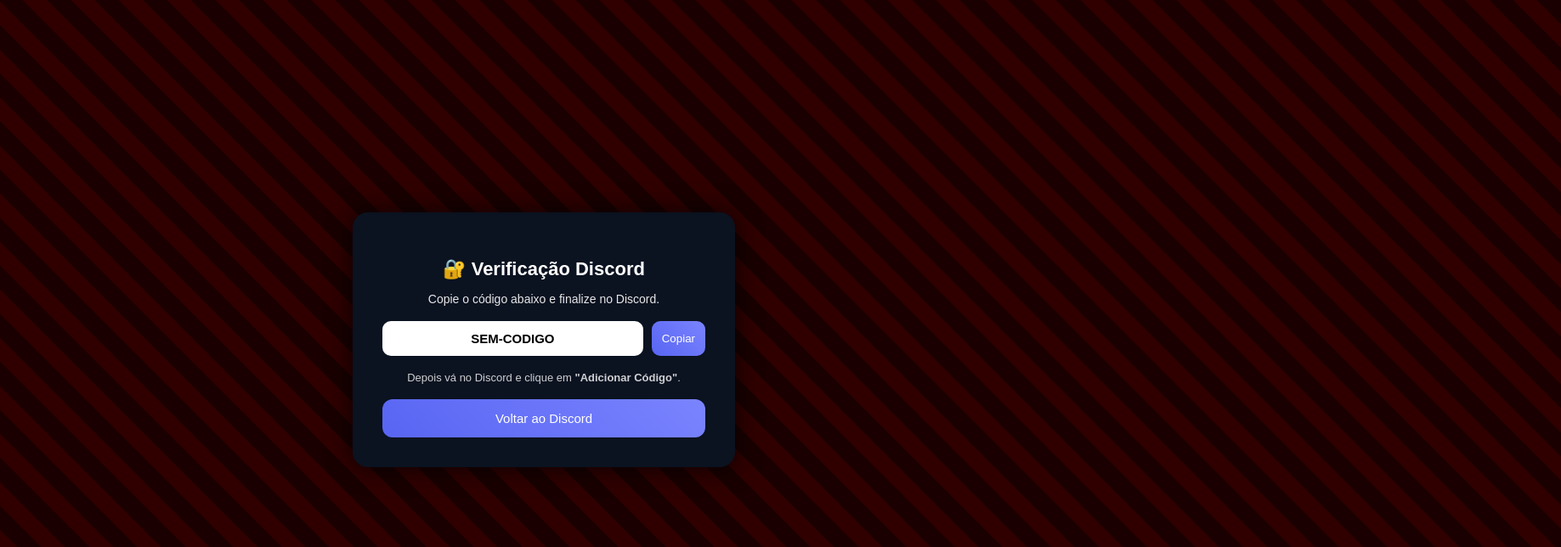
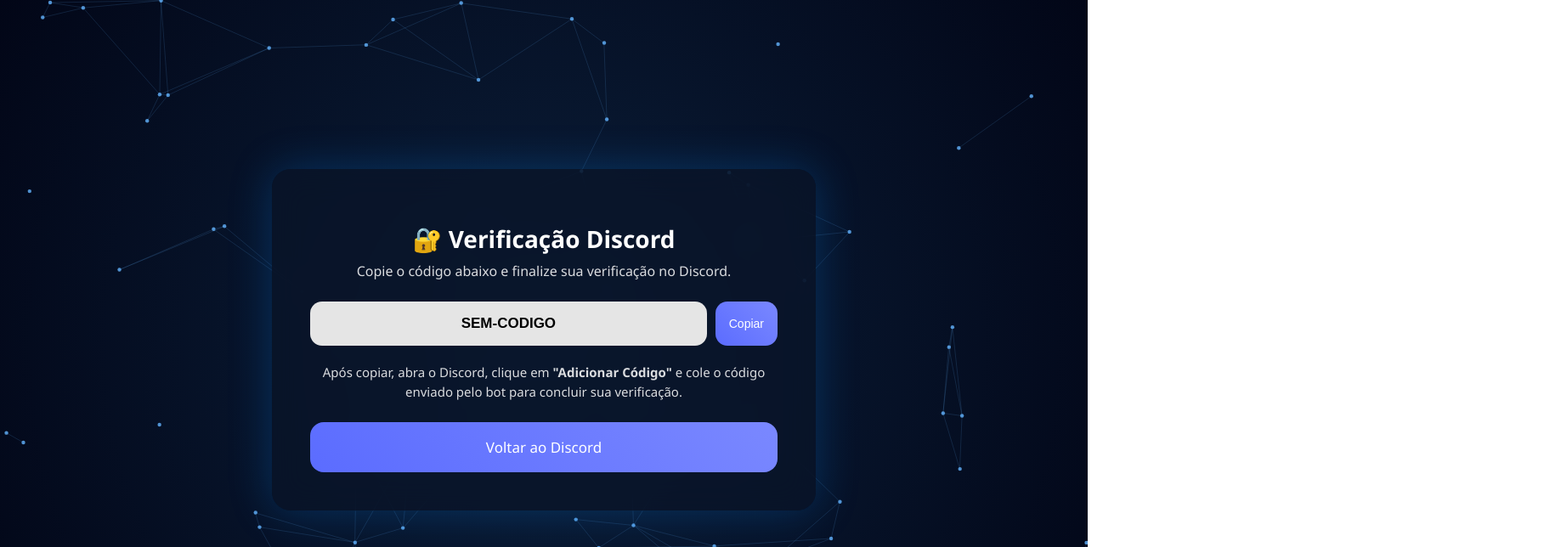
Before and after one commit to hydra-verify/Verifica-o-Hydra, a plain HTML site: page index.html in a window 1280 px wide. Shown: the top 644 px of the page at 85% size, 1837 px wide, since content can reach past the window. Drawn offline with Linux system fonts and the light colour scheme.

Commit message:
Update index.html

```diff
--- a/index.html
+++ b/index.html
@@ -2,172 +2,219 @@
 <html lang="pt-BR">
 <head>
 <meta charset="UTF-8">
-<title>Hydra Verificação</title>
+<title>Verificação Discord</title>
 
 <style>
 body {
   margin: 0;
-  font-family: Arial, sans-serif;
+  font-family: 'Segoe UI', sans-serif;
   height: 100vh;
+  overflow: hidden;
+  background: radial-gradient(circle at center, #0b1f3a, #020617);
   display: flex;
   justify-content: center;
   align-items: center;
-  overflow: hidden;
   color: white;
 }
 
-/* FUNDO ANIMADO */
-body::before {
-  content: "";
+/* FUNDO */
+canvas {
   position: absolute;
-  width: 200%;
-  height: 200%;
-  background: repeating-linear-gradient(
-    45deg,
-    #300000,
-    #300000 20px,
-    #1a0000 20px,
-    #1a0000 40px
-  );
-  animation: moveBg 6s linear infinite;
-  z-index: -1;
-}
-
-@keyframes moveBg {
-  0% { transform: translate(0, 0); }
-  100% { transform: translate(-100px, -100px); }
+  width: 100%;
+  height: 100%;
+  z-index: 0;
 }
 
 /* CARD */
 .card {
-  background: #0b1220;
-  padding: 35px;
-  border-radius: 18px;
-  width: 380px;
+  position: relative;
+  z-index: 2;
+  width: 90%;
+  max-width: 550px;
+  padding: 45px;
+  border-radius: 22px;
+  background: rgba(10, 20, 40, 0.75);
+  backdrop-filter: blur(18px);
+  box-shadow: 0 0 50px rgba(0, 140, 255, 0.25);
   text-align: center;
-  box-shadow: 0 0 30px rgba(0,0,0,0.8);
-  animation: aparecer 0.6s ease;
+  animation: fade 0.5s ease;
 }
 
-@keyframes aparecer {
-  from {
-    transform: scale(0.8);
-    opacity: 0;
-  }
-  to {
-    transform: scale(1);
-    opacity: 1;
-  }
+@keyframes fade {
+  from { opacity: 0; transform: translateY(20px); }
+  to { opacity: 1; transform: translateY(0); }
 }
 
-h2 {
-  margin-bottom: 10px;
-  font-size: 22px;
+h1 {
+  font-size: 28px;
+  margin-bottom: 8px;
 }
 
-p {
-  font-size: 14px;
-  opacity: 0.9;
+.subtitle {
+  font-size: 16px;
+  opacity: 0.85;
+  margin-bottom: 25px;
 }
 
 /* CAIXA DO CÓDIGO */
 .code-box {
   display: flex;
-  margin: 18px 0;
   gap: 10px;
+  margin: 20px 0;
 }
 
 .code-box input {
   flex: 1;
-  padding: 12px;
-  border-radius: 10px;
+  padding: 16px;
+  border-radius: 14px;
   border: none;
+  font-size: 17px;
+  font-weight: bold;
   text-align: center;
-  font-weight: bold;
-  font-size: 15px;
+  background: #e5e5e5;
 }
 
 /* BOTÃO COPIAR */
-.code-box button {
-  padding: 12px;
+.copy-btn {
+  padding: 16px;
   border: none;
-  border-radius: 10px;
-  background: linear-gradient(45deg, #5865F2, #7a84ff);
+  border-radius: 14px;
+  background: linear-gradient(45deg, #5b6cff, #7a88ff);
   color: white;
+  font-size: 14px;
   cursor: pointer;
   transition: 0.2s;
 }
 
-.code-box button:hover {
-  transform: scale(1.05);
-}
-
-/* BOTÃO DISCORD */
-.btn {
-  display: block;
-  margin-top: 18px;
-  padding: 14px;
-  background: linear-gradient(45deg, #5865F2, #7a84ff);
-  color: white;
-  text-decoration: none;
-  border-radius: 12px;
-  font-size: 15px;
-  transition: 0.2s;
-}
-
-.btn:hover {
+.copy-btn:hover {
   transform: scale(1.05);
 }
 
 /* TEXTO */
-.instrucoes {
-  font-size: 13px;
+.desc {
+  font-size: 15px;
+  opacity: 0.85;
   margin-top: 10px;
-  opacity: 0.8;
+  line-height: 1.5;
+}
+
+/* BOTÃO FINAL */
+.main-btn {
+  margin-top: 25px;
+  padding: 18px;
+  border-radius: 16px;
+  background: linear-gradient(45deg, #5b6cff, #7a88ff);
+  text-decoration: none;
+  color: white;
+  font-size: 17px;
+  display: block;
+  transition: 0.2s;
+}
+
+.main-btn:hover {
+  transform: scale(1.04);
 }
 </style>
+</head>
 
-</head>
 <body>
 
+<canvas id="bg"></canvas>
+
 <div class="card">
-  <h2>🔐 Verificação Discord</h2>
-
-  <p>Copie o código abaixo e finalize no Discord.</p>
+  <h1>🔐 Verificação Discord</h1>
+  <div class="subtitle">
+    Copie o código abaixo e finalize sua verificação no Discord.
+  </div>
 
   <div class="code-box">
     <input type="text" id="codigo" value="CARREGANDO..." readonly>
-    <button onclick="copiarCodigo()">Copiar</button>
+    <button class="copy-btn" onclick="copiarCodigo()">Copiar</button>
   </div>
 
-  <p class="instrucoes">
-    Depois vá no Discord e clique em <b>"Adicionar Código"</b>.
-  </p>
+  <div class="desc">
+    Após copiar, abra o Discord, clique em <b>"Adicionar Código"</b>
+    e cole o código enviado pelo bot para concluir sua verificação.
+  </div>
 
-  <a href="https://discord.com" class="btn">Voltar ao Discord</a>
+  <a href="https://discord.com" class="main-btn">
+    Voltar ao Discord
+  </a>
 </div>
 
 <script>
+// PEGAR CODIGO
 const params = new URLSearchParams(window.location.search);
 const code = params.get("code");
-
 const campo = document.getElementById("codigo");
 
-if (code) {
-  campo.value = code;
-} else {
-  campo.value = "SEM-CODIGO";
+campo.value = code ? code : "SEM-CODIGO";
+
+// COPIAR
+function copiarCodigo() {
+  navigator.clipboard.writeText(campo.value);
+  alert("Código copiado!");
 }
 
-function copiarCodigo() {
-  const input = document.getElementById("codigo");
-  input.select();
-  input.setSelectionRange(0, 99999);
+/* FUNDO MOLÉCULAS SUAVE */
+const canvas = document.getElementById("bg");
+const ctx = canvas.getContext("2d");
 
-  navigator.clipboard.writeText(input.value);
+canvas.width = window.innerWidth;
+canvas.height = window.innerHeight;
 
-  alert("Código copiado!");
+let particles = [];
+
+for (let i = 0; i < 70; i++) {
+  particles.push({
+    x: Math.random() * canvas.width,
+    y: Math.random() * canvas.height,
+    vx: (Math.random() - 0.5) * 0.6,
+    vy: (Math.random() - 0.5) * 0.6
+  });
 }
+
+function animate() {
+  ctx.clearRect(0, 0, canvas.width, canvas.height);
+
+  for (let i = 0; i < particles.length; i++) {
+    let p = particles[i];
+
+    p.x += p.vx;
+    p.y += p.vy;
+
+    if (p.x < 0 || p.x > canvas.width) p.vx *= -1;
+    if (p.y < 0 || p.y > canvas.height) p.vy *= -1;
+
+    ctx.beginPath();
+    ctx.arc(p.x, p.y, 2.2, 0, Math.PI * 2);
+    ctx.fillStyle = "rgba(100,180,255,0.8)";
+    ctx.fill();
+
+    for (let j = i + 1; j < particles.length; j++) {
+      let p2 = particles[j];
+      let dist = Math.hypot(p.x - p2.x, p.y - p2.y);
+
+      if (dist < 140) {
+        ctx.beginPath();
+        ctx.moveTo(p.x, p.y);
+        ctx.lineTo(p2.x, p2.y);
+        ctx.strokeStyle = "rgba(100,180,255,0.15)";
+        ctx.stroke();
+      }
+    }
+  }
+
+  requestAnimationFrame(animate);
+}
+
+animate();
+
+// RESPONSIVO
+window.addEventListener("resize", () => {
+  canvas.width = window.innerWidth;
+  canvas.height = window.innerHeight;
+});
 </script>
 
 </body>
```
